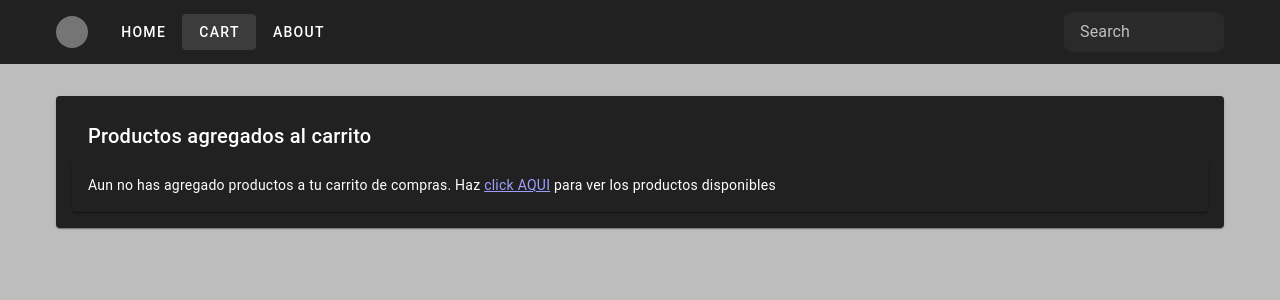
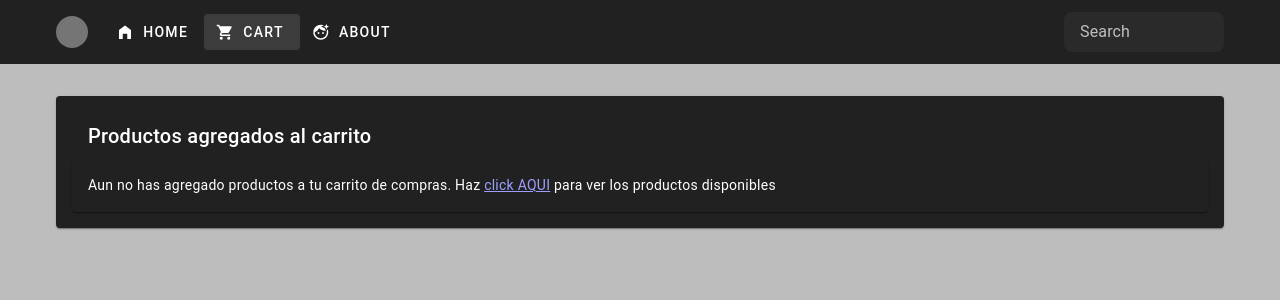
Before and after one commit to jgonz790/vue-3ecomerce, a Vue app: page /cart in a window 1280 px wide. Shown: the top 300 px of the page. Built offline with nearby package versions, Linux system fonts and the light colour scheme; the HTML template or start-up script is replaced by a standard one.

Commit message:
aqui ya le puse los iconos al igual que el de basura

```diff
--- a/package.json
+++ b/package.json
@@ -19,6 +19,7 @@
     "vuetify": "^3.7.6"
   },
   "devDependencies": {
+    "@mdi/font": "^7.4.47",
     "@tsconfig/node22": "^22.0.0",
     "@types/node": "^22.9.3",
     "@vitejs/plugin-vue": "^5.2.1",
--- a/src/components/Cart.vue
+++ b/src/components/Cart.vue
@@ -41,18 +41,19 @@ methods: {
         <v-card-text>
           <v-list v-if="details.length > 0">
           <v-list-item-title v-for="detail in details" :key="detail.productId" :value="detail.productId">
-            {{ detail.productId }}
+           Producto:  {{ detail.productId }}
 
             <v-btn size="small" @click="decrementQuantity(detail.productId)">
               -
             </v-btn>
-            (Qty: {{ detail.quantity }})
+            Cantidad: {{ detail.quantity }}
             <v-btn size="small" @click="incrementQuantity(detail.productId)">
               +
             </v-btn>
-            <v-btn @click="deleteProduct(detail.productId)">
-              Eliminar
-            </v-btn>
+            <v-btn
+            icon="mdi-trash-can-outline"
+            size="small"
+            @click="deleteProduct(detail.productId)" />
           </v-list-item-title>
         </v-list>
         <p v-else>
--- a/src/components/TopBar.vue
+++ b/src/components/TopBar.vue
@@ -19,21 +19,21 @@ export default {
       <v-avatar class="me-4" color="grey-darken-1" size="32"></v-avatar>
 
       <RouterLink to="/" custom v-slot="{ navigate }">
-        <v-btn :active="$route.name ==='home'" variant="text" @click="navigate">
+        <v-btn prepend-icon="mdi-home-variant" :active="$route.name ==='home'" variant="text" @click="navigate">
           Home
         </v-btn>
       </RouterLink>
 
       <RouterLink to="/cart" custom v-slot="{ navigate }">
         <v-badge :content="itemsCount" :model-value="itemsCount > 0" color="orange-lighten-2">
-          <v-btn :active="$route.name ==='cart'" variant="text" @click="navigate">
+          <v-btn prepend-icon="mdi-cart" :active="$route.name ==='cart'" variant="text" @click="navigate">
             Cart
           </v-btn>
         </v-badge>
       </RouterLink>
 
       <RouterLink to="/about" custom v-slot="{ navigate }">
-        <v-btn :active="$route.name ==='about'" variant="text" @click="navigate">
+        <v-btn prepend-icon="mdi-face-man-shimmer" :active="$route.name ==='about'" variant="text" @click="navigate">
           About
         </v-btn>
       </RouterLink>
--- a/src/main.ts
+++ b/src/main.ts
@@ -10,6 +10,9 @@ import * as directives from 'vuetify/directives';
 import { createPinia } from 'pinia';
 // Components
 import router from './router';
+// Icons
+import '@mdi/font/css/materialdesignicons.css'
+
 
 const vuetify = createVuetify({
   components,
```
Also changed, not shown: 1 other file (tests, documents, lock files or other folders).
